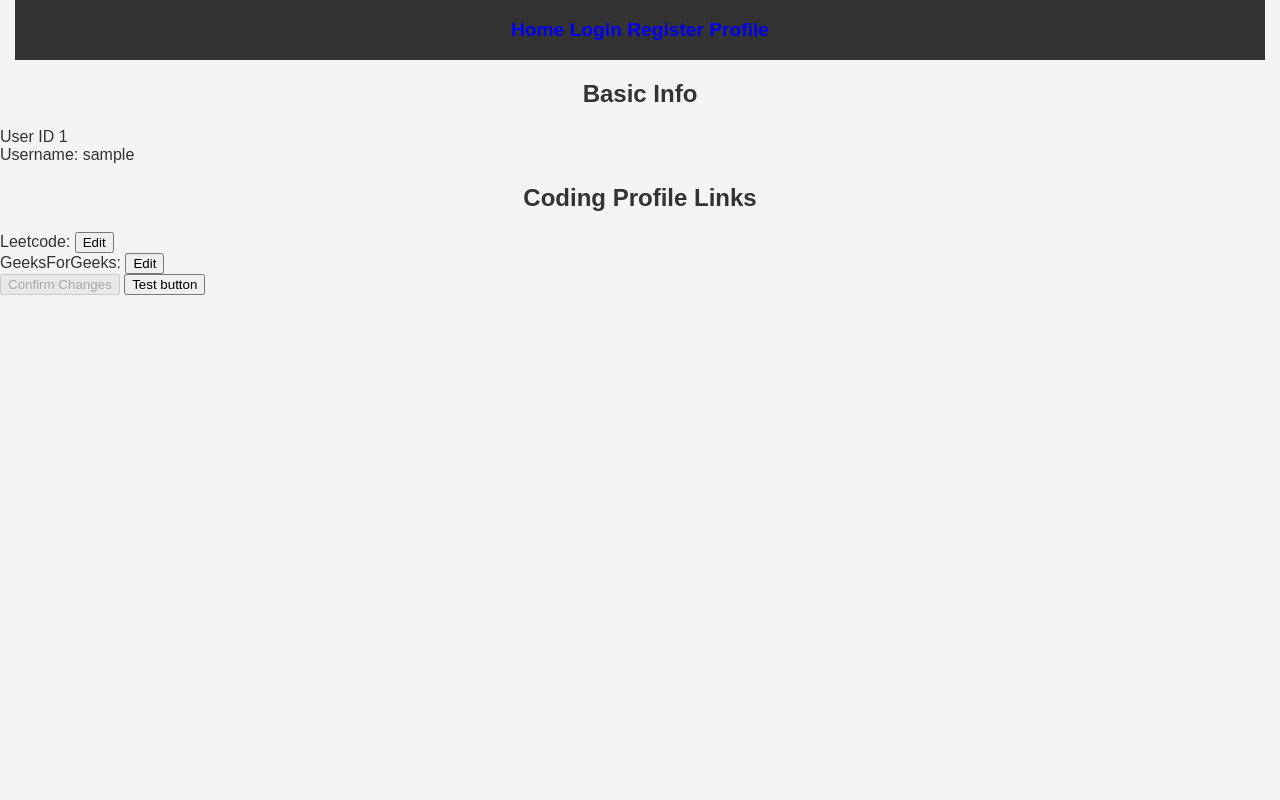
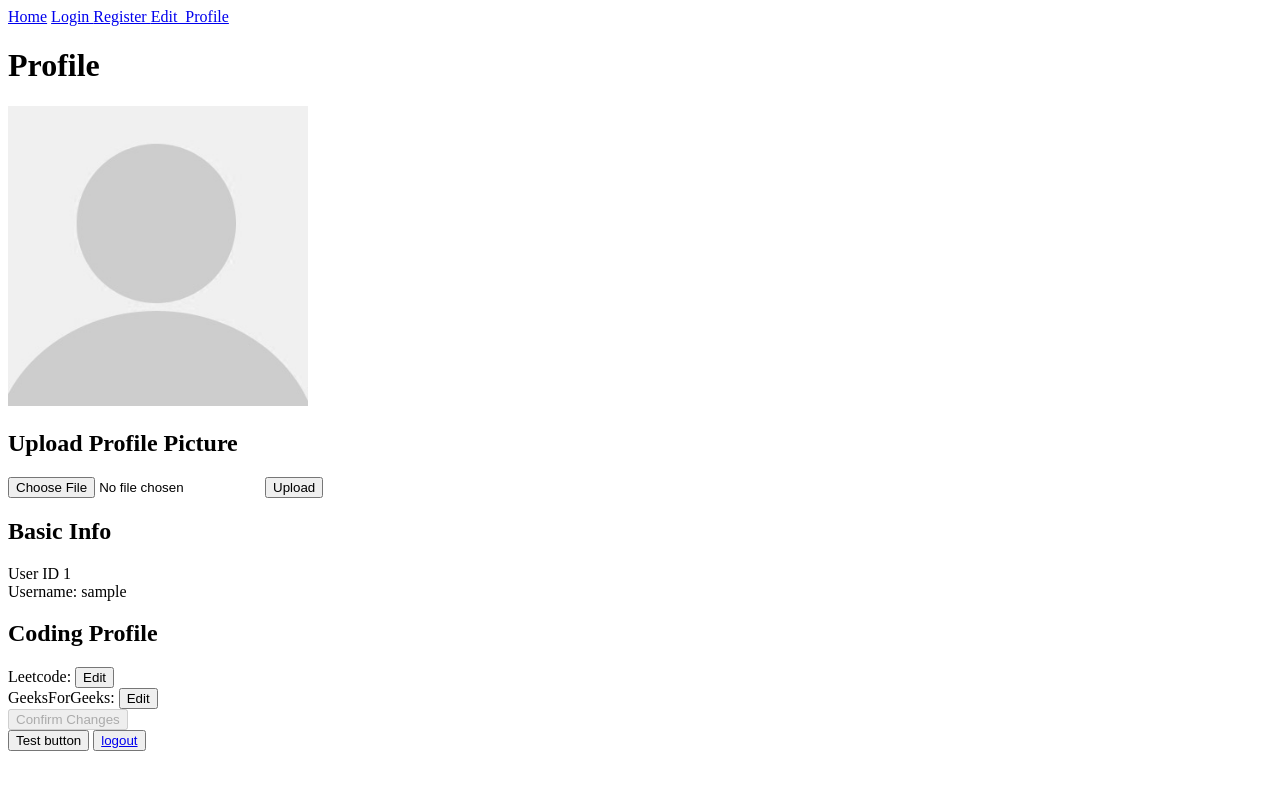
Before and after one commit to P-Pratik/CodeHub, a Flask app: page /profile in a window 1280 px wide. Run offline with Flask 3, Linux system fonts and the light colour scheme; the visitor is signed in with stand-in values (Sample User, id 1); data comes from the database, SQL or seed files in the repository; some libraries are stand-ins or nearby versions.

Commit message:
Added profile pic update functionality.

```diff
--- a/app.py
+++ b/app.py
@@ -3,14 +3,18 @@ from flask_sqlalchemy import SQLAlchemy
 from flask_migrate import Migrate
 from flask_login import LoginManager
 from flask_bcrypt import Bcrypt
+import os
+
 
 app = Flask(__name__, template_folder='templates')
 db = SQLAlchemy()
 
 def create_app():
+    IMAGE_FOLDER = "images/"
     app = Flask(__name__, template_folder='templates')
     app.config['SQLALCHEMY_DATABASE_URI'] = 'sqlite:///codehub.db'
     app.config['SECRET_KEY'] = 'key123'
+    app.config['IMAGE_UPLOAD_FOLDER'] = IMAGE_FOLDER
 
     db.init_app(app)
 
--- a/routes.py
+++ b/routes.py
@@ -1,9 +1,10 @@
-from flask import Flask, render_template, request, redirect, url_for, jsonify, session
+from flask import Flask, render_template, request, redirect, url_for, jsonify, session,send_from_directory
+from werkzeug.utils import secure_filename
 from flask_login import login_user, login_required, logout_user, current_user
 from models import User, UserQuestions, UserPlatforms
 import geeksforgeeks as gfg
 import leetcode as lc
-
+import os
 
 def update_geeksforgeeks(uid, db):
     user = UserPlatforms.query.filter(UserPlatforms.uid == uid).first()
@@ -28,11 +29,6 @@ def register_routes(app, db, bcrypt):
         logged_in = current_user.is_authenticated
         return render_template('index.html', logged_in=logged_in)
 
-    @app.route('/u/<uid>', methods=['GET'])
-    def u(uid):
-        user = User.query.filter(User.uid == uid).first()
-        return render_template('user.html', user=user)
-
     @app.route('/profile', methods=['GET', 'POST'])
     @login_required
     def profile():
@@ -41,10 +37,8 @@ def register_routes(app, db, bcrypt):
             userplatform = UserPlatforms.query.filter(UserPlatforms.uid == current_user.uid).first()
             return render_template('profile.html', user=user, userplatform=userplatform)
 
-
         elif request.method == 'POST':
-            user = User.query.filter(User.uid == current_user.uid).first()
-            return redirect(url_for('index'))
+            return
 
     @app.route('/update-profile', methods=['PUT'])
     @login_required
@@ -71,12 +65,55 @@ def register_routes(app, db, bcrypt):
             return jsonify(success=False, error="User not found")
 
 
-    @app.route('/update-user-questions', methods=['PUT'])
+    app.route('/update-user-questions', methods=['PUT'])
     @login_required
     def update_user_questions():
         uid = current_user.uid
         result = update_geeksforgeeks(uid ,db)
         return result
+
+    @app.route('/update/profile-pic', methods=['POST'])
+    @login_required
+    def update_profile_pic():
+        user = User.query.filter(User.uid == current_user.uid).first()
+
+        if not user:
+            return jsonify(success=False, error="User not found")
+
+        if not request.files or "profile_pic" not in request.files:
+            return jsonify(success=False, error="No file selected")
+
+        profile_pic = request.files["profile_pic"]
+
+        if profile_pic.filename == '':
+            return jsonify(success=False, error="No file selected")
+
+        allowed_file = lambda filename: '.' in filename and filename.rsplit('.', 1)[1].lower() in ['png', 'jpg', 'jpeg']
+
+        if not allowed_file(profile_pic.filename):
+            return jsonify(success=False, error="Invalid file type")
+
+        original_filename = secure_filename(profile_pic.filename)
+        file_ext = os.path.splitext(original_filename)[1]
+        new_filename = f"{current_user.username}_{current_user.uid}{file_ext}"
+        profile_pic.filename = new_filename
+
+        old_file_path = os.path.join(app.config['IMAGE_UPLOAD_FOLDER'], user.profile_pic)
+        new_file_path = os.path.join(app.config['IMAGE_UPLOAD_FOLDER'], new_filename)
+
+        try:
+            if os.path.exists(old_file_path) and user.profile_pic != 'default.jpg':
+                os.remove(old_file_path)
+
+            profile_pic.save(new_file_path)
+
+            user.profile_pic = new_filename
+            db.session.commit()
+
+            return jsonify(success=True)
+        except Exception as e:
+            db.session.rollback()
+            return jsonify(success=False, error=str(e))
 
     @app.route('/login', methods=['GET', 'POST'])
     def login():
@@ -142,7 +179,7 @@ def register_routes(app, db, bcrypt):
             filters = request.json['filters']
 
         if platform == 'leetcode':
-            problems = lc.fetchProblems(int(page), filters)
+            problems = lc.fetchProblems(int(page), filters )
         elif platform == 'geeksforgeeks':
             problems = gfg.fetchProblems(int(page), filters)
 
@@ -153,3 +190,7 @@ def register_routes(app, db, bcrypt):
         geeksdaily = gfg.getDaily()
         leetdaily = lc.getDailyMin()
         return jsonify({'geeksdaily': geeksdaily, 'leetdaily': leetdaily})
+
+    @app.route("/images/<path:filename>")
+    def images(filename):
+        return send_from_directory('images', filename)
--- a/static/js/profile.js
+++ b/static/js/profile.js
@@ -2,7 +2,7 @@
 function makeEditable(id) {
     var span = document.getElementById(id);
     var currentValue = span.innerText;
-    span.innerHTML = '<input type="text" id="edit-' + id + '" value="' + currentValue + '"/>';
+    span.innerHTML = '<input type="text" id="edit-' + id + '" value="' + currentValue +'"/>';
     document.getElementById('edit-' + id).focus();
 
     document.getElementById('edit-' + id).addEventListener('blur', function () {
@@ -63,3 +63,32 @@ function updateProfileQuestions(){
         console.log(data);
     })
 }
+
+function updateProfilePicture() {
+    const input = document.getElementById('profilePicInput');
+    if (input.files.length === 0) {
+        alert('No file selected');
+        return;
+    }
+
+    const file = input.files[0];
+    const formData = new FormData();
+    formData.append('profile_pic', file);
+
+    fetch('/update/profile-pic', {
+        method: 'POST',
+        body: formData,
+    })
+    .then(response => response.json())
+    .then(data => {
+        if (data.success) {
+            alert('Profile picture updated successfully');
+            window.location.reload();
+        } else {
+            alert('Error: ' + data.error);
+        }
+    })
+    .catch(error => {
+        console.error('Error:', error);
+    });
+}
--- a/templates/base.html
+++ b/templates/base.html
@@ -3,11 +3,11 @@
 <head>
     <meta charset="UTF-8">
     <meta name="viewport" content="width=device-width, initial-scale=1.0">
-    <link rel="stylesheet" href="{{ url_for('static', filename='css/main.css') }}">
+    <!-- <link rel="stylesheet" href="{{ url_for('static', filename='css/main.css') }}"> -->
     <script type="text/javascript">
         const dailyUrl = "{{ url_for('daily') }}";
     </script>
-
+    <script src="https://cdnjs.cloudflare.com/ajax/libs/cropperjs/1.6.2/cropper.min.js" integrity="sha512-JyCZjCOZoyeQZSd5+YEAcFgz2fowJ1F1hyJOXgtKu4llIa0KneLcidn5bwfutiehUTiOuK87A986BZJMko0eWQ==" crossorigin="anonymous" referrerpolicy="no-referrer"></script>
 
     {% block head %} {% endblock %}
 </head>
@@ -16,7 +16,7 @@
         <a href="{{url_for('index')}}"> Home</a>
         <a href="{{ url_for('login')}}"> Login  </a>
         <a href="{{ url_for('register')}}"> Register  </a>
-        <a href="{{ url_for('profile')}}"> Profile  </a>
+        <a href="{{ url_for('profile')}}"> Edit_Profile  </a>
     </div>
     {% block body %}
 
--- a/templates/profile.html
+++ b/templates/profile.html
@@ -5,6 +5,18 @@
 {% endblock %}
 {% block body %}
     <div class="profile-info">
+        <h1>Profile</h1>
+
+        <div class="avatar">
+            <img src="{{ url_for('images', filename=user.profile_pic)}}" alt="avatar" height="300px">
+        </div>
+
+        <div>
+            <h2>Upload Profile Picture</h2>
+            <input type="file" id="profilePicInput" accept="image/png, image/jpg, image/jpeg">
+            <button onclick="updateProfilePicture()">Upload</button>
+        </div>
+
         <h2>Basic Info</h2>
         <div>
             <label> User ID </label>
@@ -15,21 +27,25 @@
             <label>Username:</label>
             <span>{{ user.username }}</span>
         </div>
+        <div class="codingprofiles">
+            <h2> Coding Profile</h2>
 
-        <h2> Coding Profile Links</h2>
             <div>
                 <label>Leetcode:</label>
-            <span class="editable" id="leetcode"> {{ userplatform.leetcode}} </span>
+                <span class="editable" id="leetcode">{{ userplatform.leetcode}}</span>
                 <button class="edit-link"  onclick="makeEditable('leetcode')">Edit</button>
             </div>
 
             <div>
                 <label>GeeksForGeeks:</label>
-            <span class="editable" id="geeksforgeeks"> {{ userplatform.geeksforgeeks}} </span>
+                <span class="editable" id="geeksforgeeks">{{ userplatform.geeksforgeeks}}</span>
                 <button class="edit-link"  onclick="makeEditable('geeksforgeeks')">Edit</button>
             </div>
 
             <button id="update-confirm" onclick="updateProfile( {{ user.uid }} )" disabled>Confirm Changes</button>
+        </div>
+
         <button id="update-confirm" onclick="updateProfileQuestions( {{ user.uid }} )">Test button</button>
+        <button id="logoutbtn"><a href="/logout"> logout </a></button>
     </div>
 {% endblock %}
```
Also changed, not shown: images/Cookie_1.png (added), images/default.jpg (added), templates/user.html (line endings or trailing spaces), 1 other file. Lines whose indentation alone changed are shown as unchanged.
